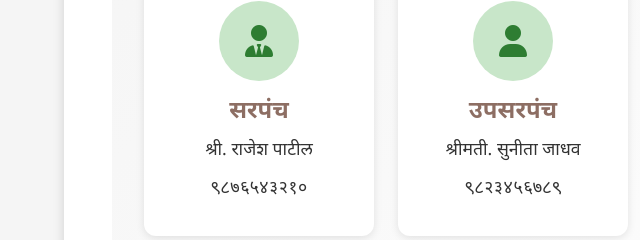
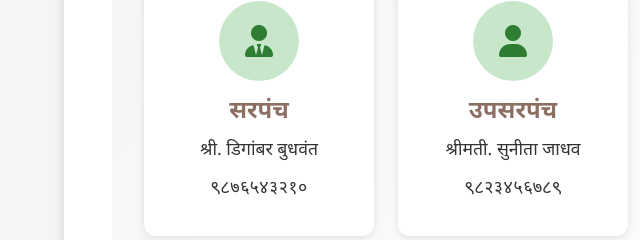
Before and after one commit to shantanu-2006-19/__MY, a plain HTML site: page index.html in a window 1280 px wide. Shown: the part 2448-2688 px from the top of the page, 0-640 px from the left. Drawn offline with nearby package versions, Linux system fonts and the light colour scheme.

Commit message:
Update member name from राजेश पाटील to डिगांबर बुधवंत

```diff
--- a/index.html
+++ b/index.html
@@ -233,7 +233,7 @@
                 <i class="fas fa-user-tie"></i>
               </div>
               <h4>सरपंच</h4>
-              <p>श्री. राजेश पाटील</p>
+              <p>श्री. डिगांबर बुधवंत</p>
               <p class="member-contact">९८७६५४३२१०</p>
             </div>
 
```
